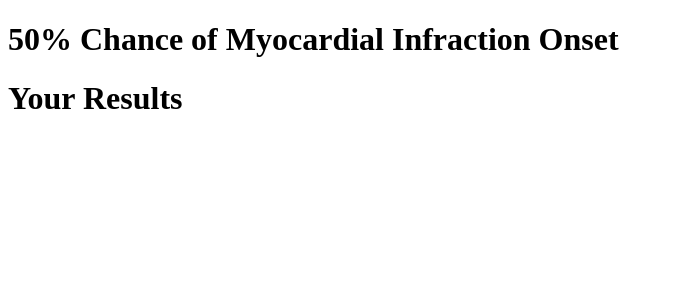
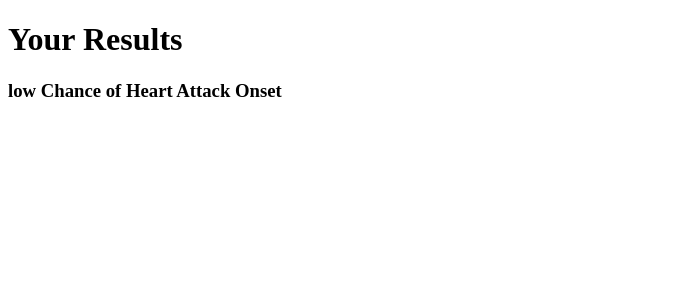
Before and after one commit to linglejack06/heart-help, a React (Vite) app: page /results in a window 1280 px wide. Shown: the top 300 px of the page, without its empty margins (0-674 px from the left). Built offline with nearby package versions, Linux system fonts and the light colour scheme.

Commit message:
begin work on results page and details

```diff
--- a/src/App.tsx
+++ b/src/App.tsx
@@ -1,16 +1,13 @@
-import { Routes, Route } from "react-router-dom"
-import { percentage } from "./calculator"
-import PainForm from "./components/PainForm"
-import RiskForm from "./components/RiskForm"
-import Results from "./components/Results"
-import Welcome from "./components/Welcome"
+import { Routes, Route } from "react-router-dom";
+import PainForm from "./components/PainForm";
+import RiskForm from "./components/RiskForm";
+import Results from "./components/Results";
+import Welcome from "./components/Welcome";
 
 function App() {
   return (
     <div>
-      <h1>
-        {Math.round(percentage)}% Chance of Myocardial Infraction Onset
-      </h1>
+      <h1></h1>
       <Routes>
         <Route path="/" element={<Welcome />} />
         <Route path="/risk-calculation" element={<RiskForm />} />
@@ -18,7 +15,7 @@ function App() {
         <Route path="/results" element={<Results />} />
       </Routes>
     </div>
-  )
+  );
 }
 
-export default App
+export default App;
--- a/src/calculator/index.ts
+++ b/src/calculator/index.ts
@@ -1,24 +1,23 @@
-import { ActivityLevel, Risks, Symptoms, Gender } from "../types";
+import { Risks, Symptoms, RangeValues } from "../types";
 import painCalculator from "./pain-calculator/pain-calculator";
 import riskCalculator from "./risk-calculator/risk-calculator";
-import { someDiseases3, symptomsWithoutChestPain2 } from "./testValues";
 
 const DEFAULT_PERCENT = 4;
 
-const calculatePain = (risks: Risks, symptoms: Symptoms): number => {
+const calculatePercentage = (risks: Risks, symptoms: Symptoms): number => {
   let totalFactor = DEFAULT_PERCENT;
   totalFactor *= riskCalculator(risks);
   totalFactor *= painCalculator(symptoms);
   return totalFactor;
 };
-const percentage = calculatePain(
-  {
-    diseases: someDiseases3,
-    gender: Gender.Female,
-    age: 68,
-    activity: ActivityLevel.VeryHigh,
-  },
-  symptomsWithoutChestPain2
-);
-export { percentage };
-export default calculatePain;
+
+const convertToRange = (percentage: number): RangeValues => {
+  if (percentage <= 33.3) {
+    return RangeValues.LOW;
+  } else if (percentage <= 66.6) {
+    return RangeValues.MID;
+  } else {
+    return RangeValues.HIGH;
+  }
+};
+export { calculatePercentage, convertToRange };
--- a/src/components/PainForm/ChestPain.tsx
+++ b/src/components/PainForm/ChestPain.tsx
@@ -16,7 +16,7 @@ const ChestPain = () => {
   const symptomsDispatch = useSymptomDispatch();
   const onShowingChange = (name: string, showing: boolean) => {
     console.log(name);
-    setIsShowing(!showing);
+    setIsShowing(showing);
   };
   const onChestPainChange = (pickedOption: string) => {
     const chestPainObject = {
--- a/src/components/Results.tsx
+++ b/src/components/Results.tsx
@@ -1,19 +1,24 @@
-import { useEffect } from "react";
+import { useEffect, useState } from "react";
 import { useRiskValues, useSymptomValues } from "../reducers/hooks";
+import { calculatePercentage, convertToRange } from "../calculator";
+import { RangeValues } from "../types";
 
-function Results() {
+const Results = () => {
   const symptoms = useSymptomValues();
   const risks = useRiskValues();
+  const [range, setRange] = useState<null | RangeValues>(null);
   useEffect(() => {
-    console.log(symptoms);
-    console.log(risks);
+    const percentage = calculatePercentage(risks, symptoms);
+    setRange(convertToRange(percentage));
   }, [symptoms, risks]);
   return (
     <div>
       <h1>Your Results</h1>
-      <p></p>
+      <h3>{range} Chance of Heart Attack Onset</h3>
+      {/* <p>explanations call doctor etc...</p> */}
+      {/* <p>disclaimers...</p> */}
     </div>
   );
-}
+};
 
 export default Results;
--- a/src/types.ts
+++ b/src/types.ts
@@ -89,3 +89,9 @@ export interface PickOneProps {
   groupName: string;
   onPickChange: (pickedOption: string) => void;
 }
+
+export enum RangeValues {
+  LOW = "low",
+  MID = "mild",
+  HIGH = "high",
+}
```
